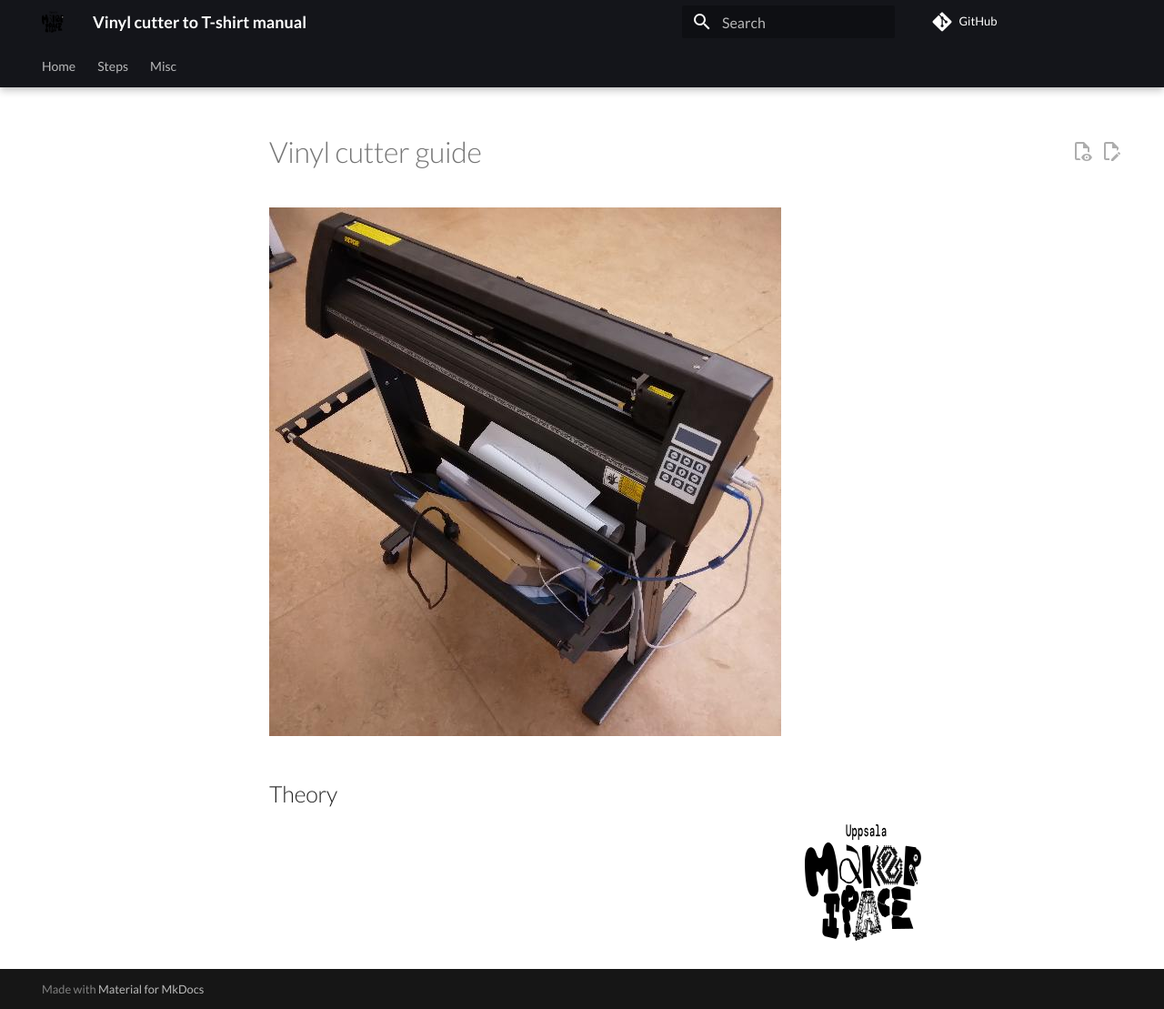
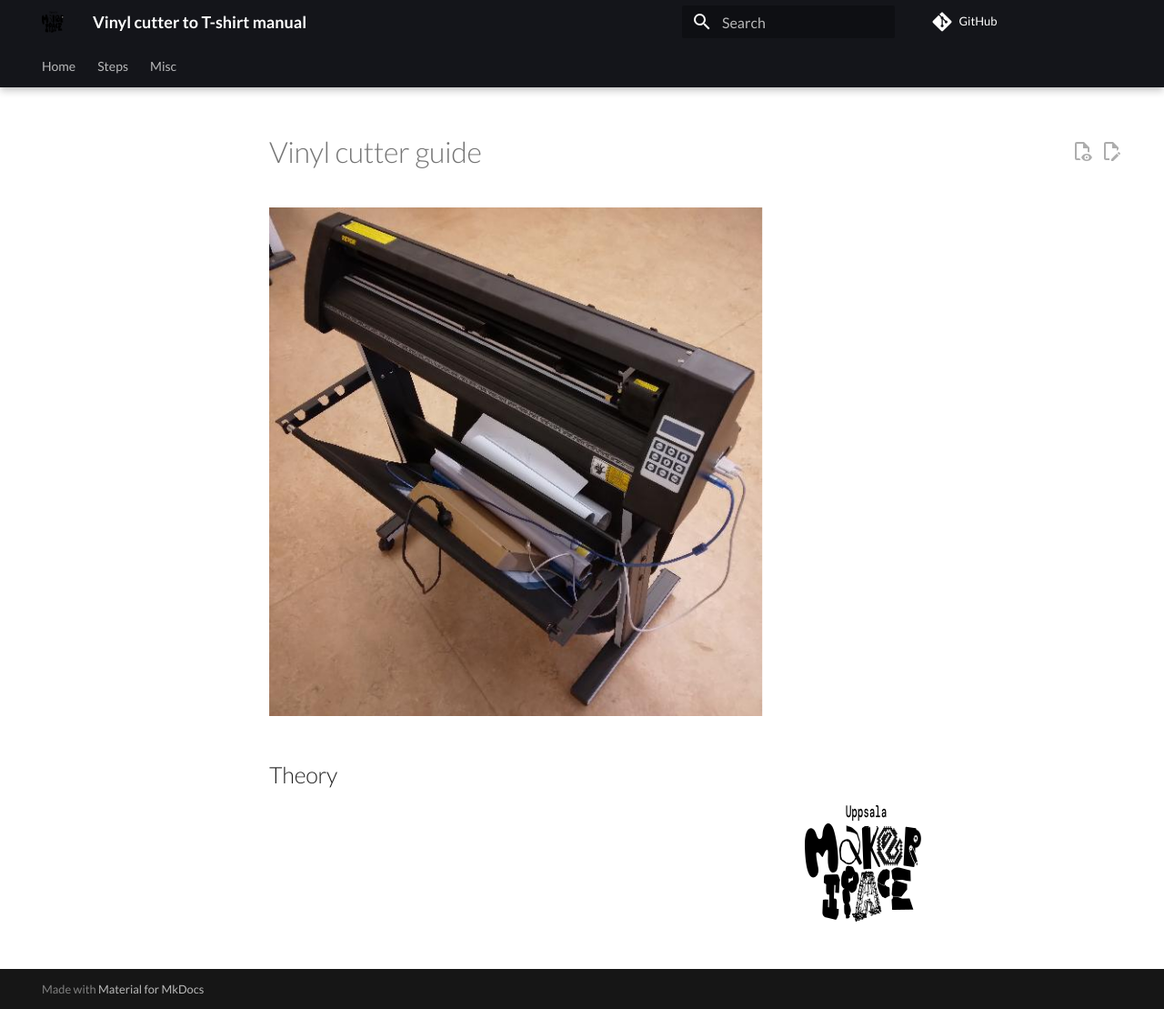
Before and after one commit to uppsala-makerspace/vevor_vinyl_cutter_to_t_shirt_manual, an MkDocs documentation site: the page built from docs/misc/theory_cover/README.md, in a window 1280 px wide and 1109 px high. Shown: the whole window at 91% size. Built offline with MkDocs 1.6.1 and Material for MkDocs 9.7.7, drawn with Linux system fonts in a browser that asks for light colours; comment, search, counter and statistics services are not loaded.

```diff
--- a/docs/misc/theory_cover/README.md
+++ b/docs/misc/theory_cover/README.md
@@ -1,6 +1,6 @@
 # Vinyl cutter guide
 
-![Our vinyl cutter](vevor_vinyl_cutter_isometric.jpg)
+![Our vinyl cutter](vevor_vinyl_cutter_isometric.png)
 
 ## Theory
 
```
Also changed, not shown: docs/misc/theory_cover/vevor_vinyl_cutter_isometric.png (added), 1 other file.
